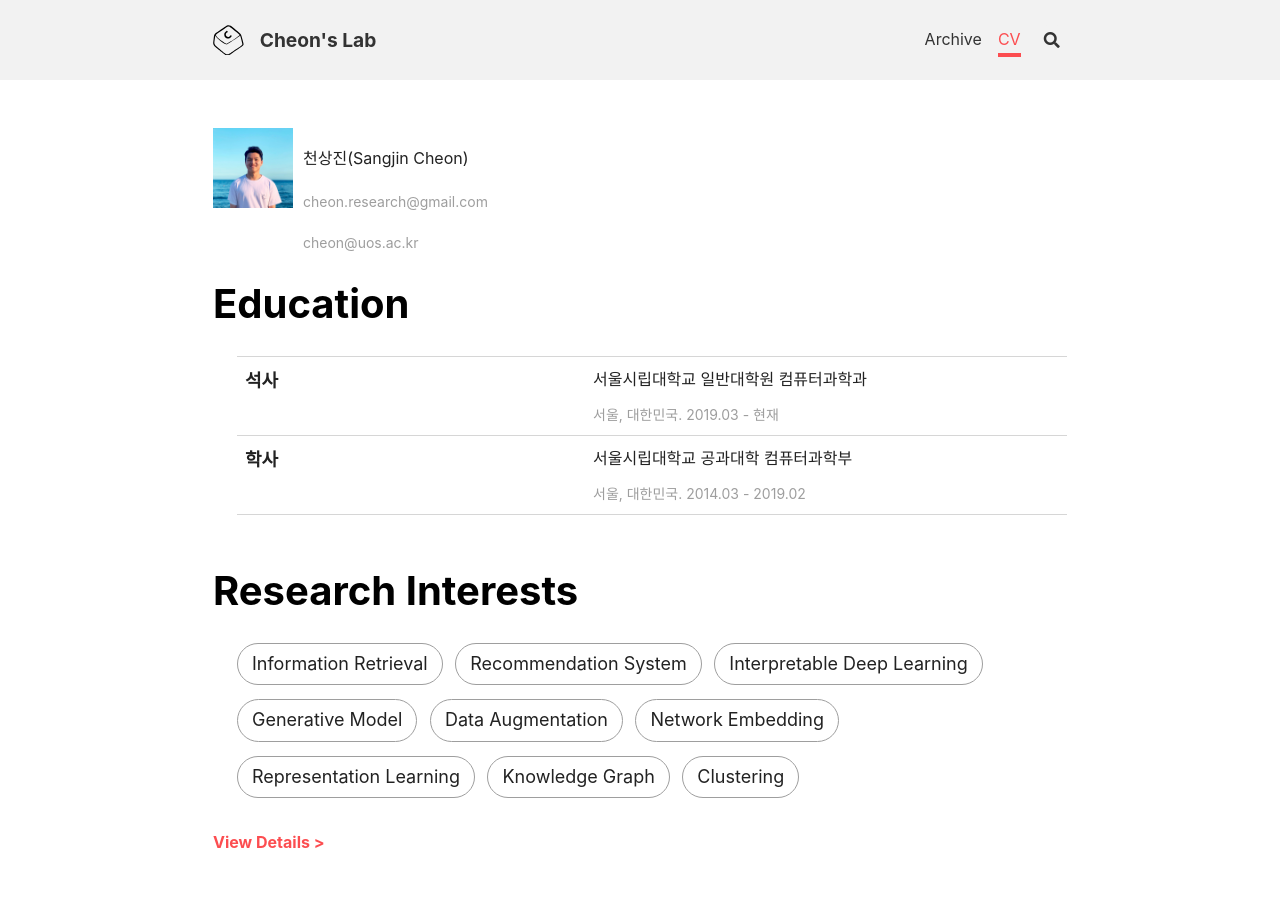
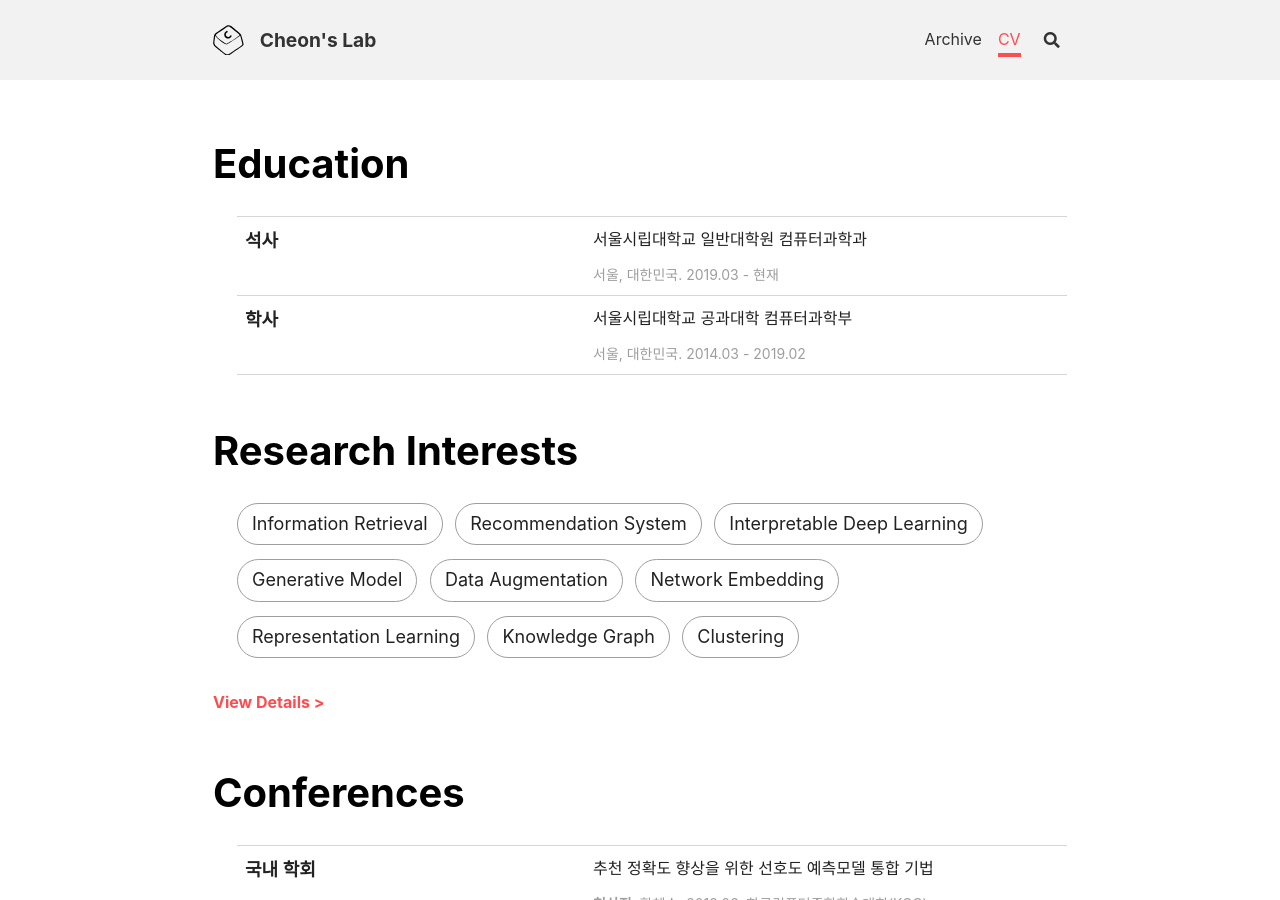
Before and after one commit to cheon-research/cheon-research.github.io, a Jekyll site: the page built from cv.html, in a window 1280 px wide and 900 px high. Built offline with Jekyll 4.4.1, drawn with Linux system fonts in a browser that asks for light colours; nearby versions of some CDN libraries.

Commit message:
Update cv.html

```diff
--- a/cv.html
+++ b/cv.html
@@ -1,19 +1,6 @@
 ---
 layout: article
 ---
-
-<div class="profile section">
-    <div class="name_tag">
-        <div class="selfie float_left">
-            <img class="selfie" src="https://github.com/cheon-research/cheon-research.github.io/blob/master/assets/profile_img.jpg?raw=true" alt="profile image" style="width: 200; height:200;"></img>
-        </div>
-        <div class="my_info li_right">
-            <p class="li_main">천상진(Sangjin Cheon)</p>
-            <p class="li_sub">cheon.research@gmail.com</p>
-            <p class="li_sub">cheon@uos.ac.kr</p>
-        </div>
-    </div>
-</div>
 
 <div class="education section">
     <h1>Education</h1>
```
